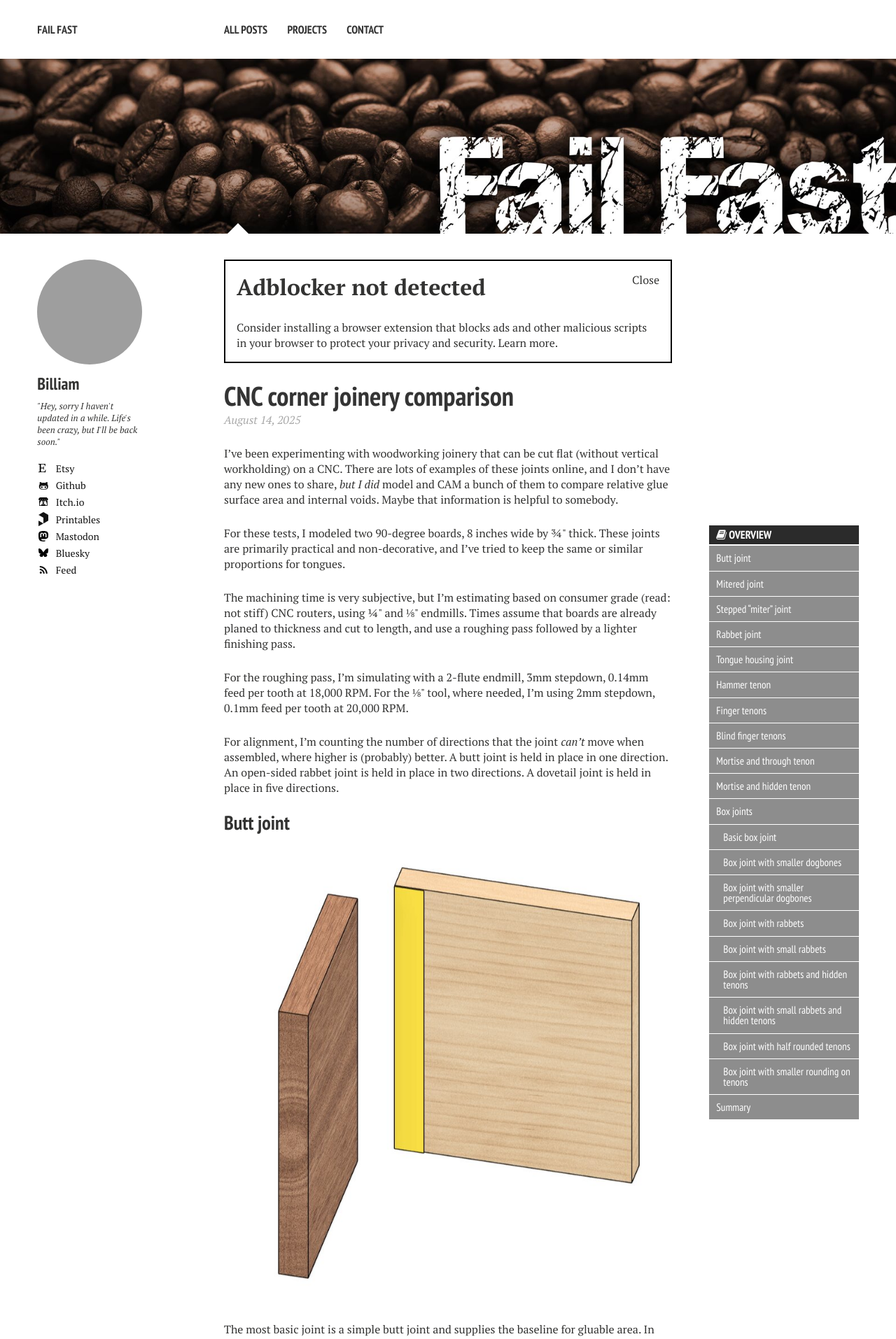
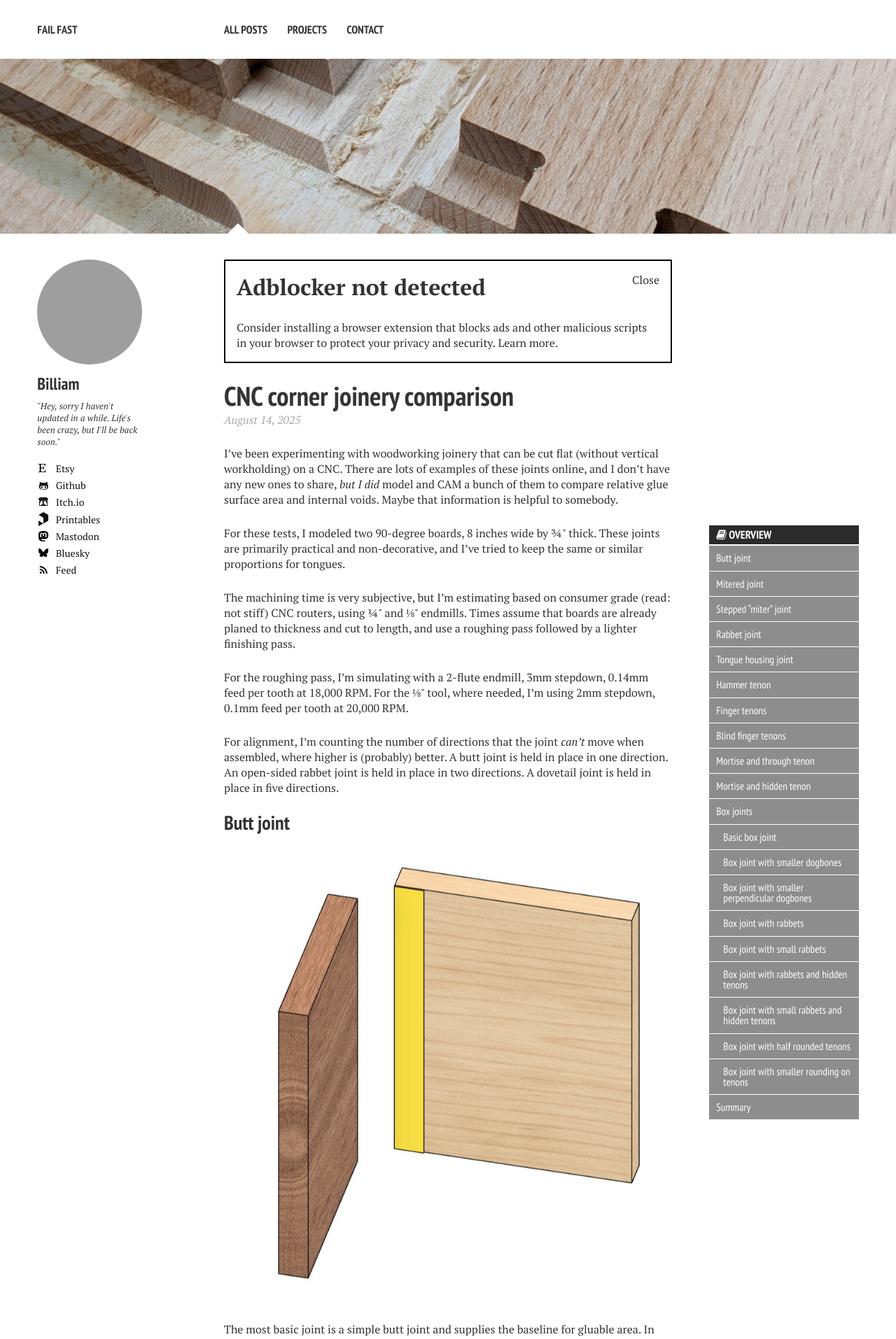
Before and after one commit to Billiam/billiam.org, a Jekyll site: the page built from _posts/2025-08-13-cnc-joints.md, in a window 1280 px wide. Shown: the top 1914 px of the page at 70% size. Built offline with Jekyll 4.4.1, drawn with Linux system fonts in a browser that asks for light colours; nearby versions of some CDN libraries; grey boxes are pictures that could not be loaded.

```diff
--- a/_posts/2025-08-13-cnc-joints.md
+++ b/_posts/2025-08-13-cnc-joints.md
@@ -5,6 +5,10 @@ layout: post
 date: 2025-08-13 20:10:00 -0500
 comments: false
 share: false
+image:
+ feature: post/2025/joint/joint-banner.jpg
+ og_feature: post/2025/joint/joint-banner.jpg
+ thumb: post/2025/joint/joint-thumb.jpg
 ---
 I've been experimenting with woodworking joinery that can be cut flat (without vertical workholding) on a CNC. There are lots of examples of these joints online, and I don't have any new ones to share, _but I did_ model and CAM a bunch of them to compare relative glue surface area and internal voids. Maybe that information is helpful to somebody.
 
```
Also changed, not shown: images/post/2025/joint/joint-banner.jpg (added), images/post/2025/joint/joint-thumb.jpg (added).
